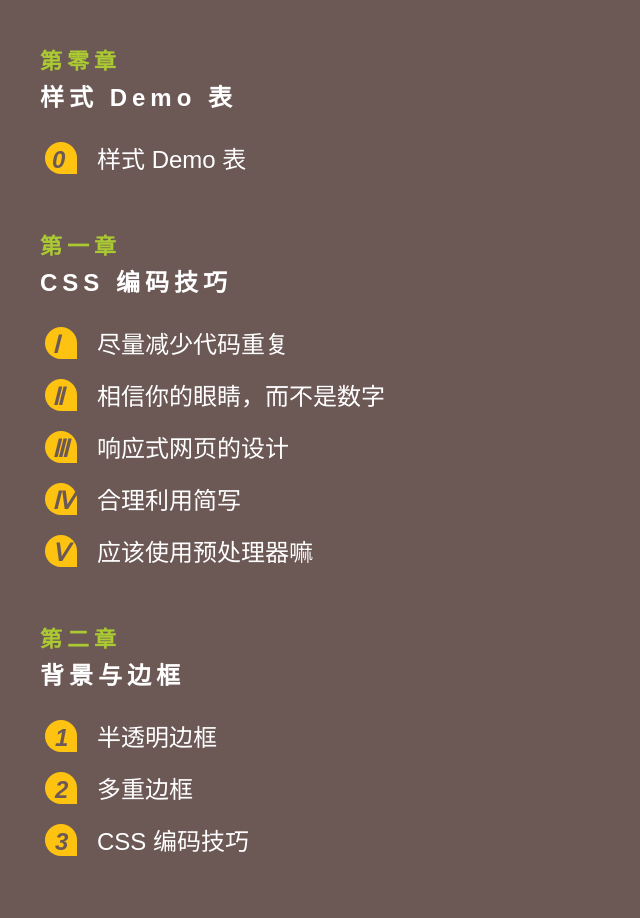
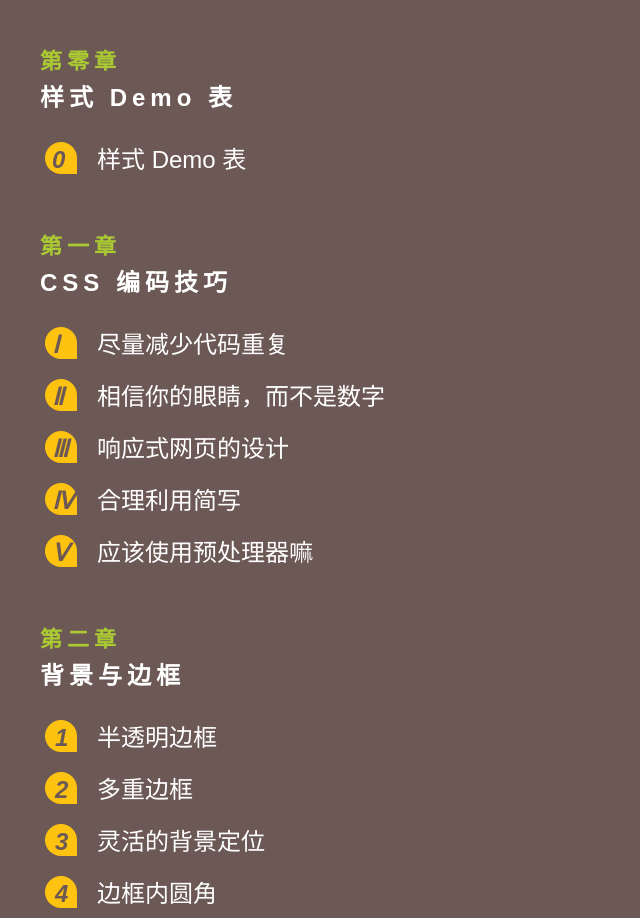
Before and after one commit to zg-zhang/CSS-Secrets, a website: page src/directory/index.html in a window 1280 px wide. Shown: the part 146-1064 px from the top of the page, without its empty margins (0-640 px from the left). Before the commit the page ends 1012 px from the top, so only its background shows below. Drawn offline with Linux system fonts and the light colour scheme.

Commit message:
Update index.html

```diff
--- a/src/directory/index.html
+++ b/src/directory/index.html
@@ -26,7 +26,8 @@
         <h3>背景与边框</h3>
             <div><em>1</em><a href="../two/01">半透明边框</a></div>
             <div><em>2</em><a href="../two/02">多重边框</a></div>
-            <div><em>3</em><a href="../two/03">CSS 编码技巧</a></div>
+            <div><em>3</em><a href="../two/03">灵活的背景定位</a></div>
+            <div><em>4</em><a href="../two/04">边框内圆角</a></div>
     </div>
 
     <script>
```
